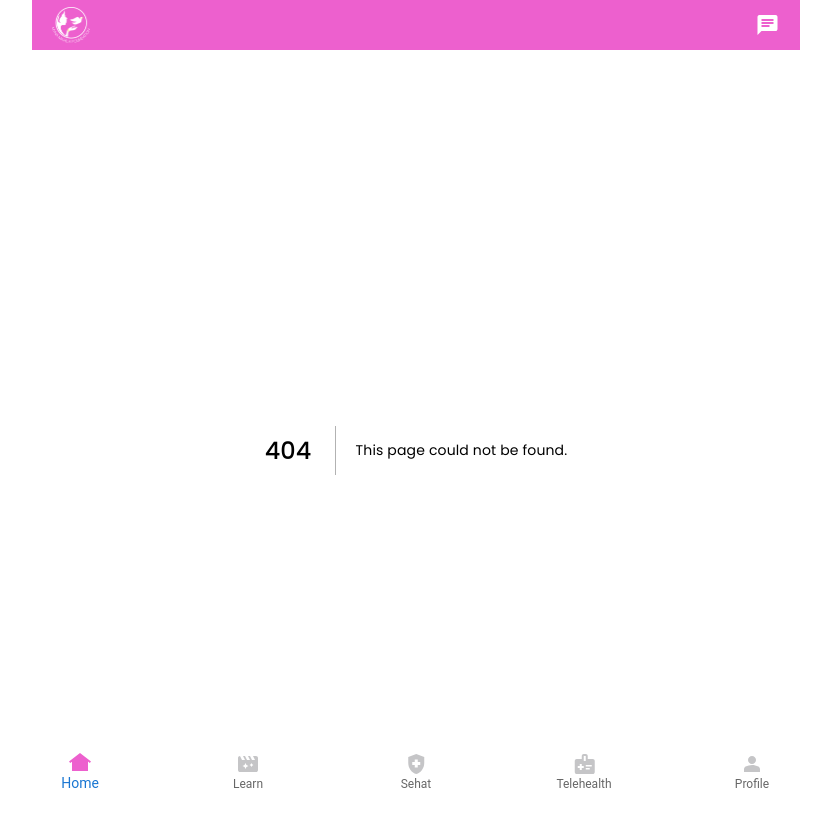
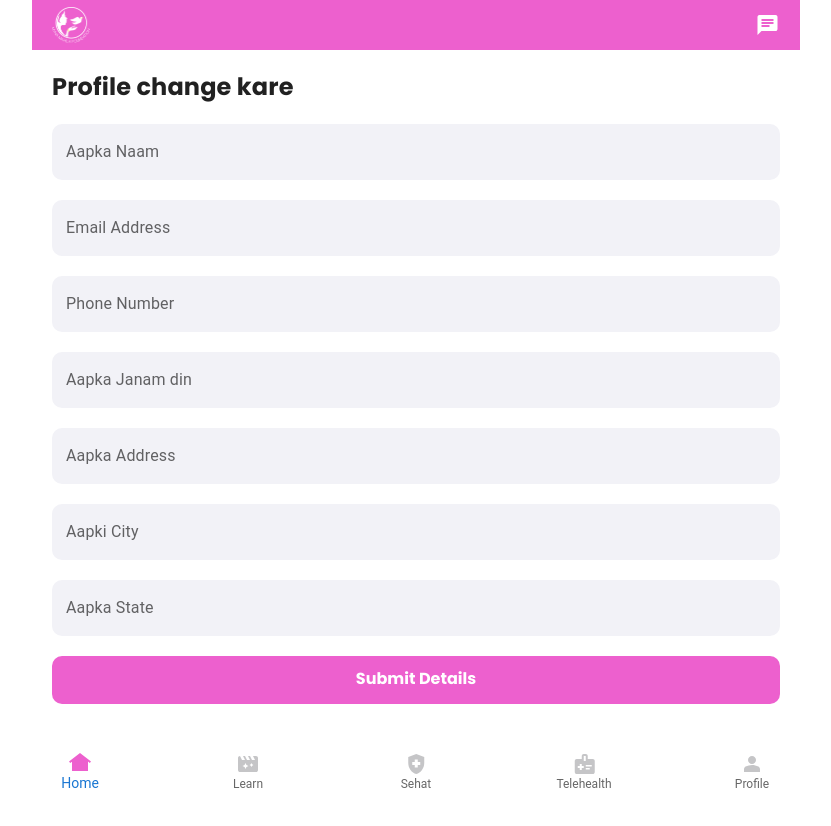
Before and after one commit to enroot-mumbai/mynafe, a Next.js app: page /edit-profile in a window 1280 px wide. Before the commit this address had no page. Shown: the top 826 px of the page, without its empty margins (224-1055 px from the left). After the commit the page ends 800 px from the top, so only its background shows below. Built offline with nearby package versions, Linux system fonts and the light colour scheme.

Commit message:
Edit profile

```diff
--- /dev/null
+++ b/pages/edit-profile.tsx
@@ -0,0 +1,69 @@
+import React from 'react'
+import TextField from '@mui/material/TextField';
+
+type Props = {}
+
+function EditProfile({ }: Props) {
+  return (
+    <div className='pageContainerTop'>
+      <div className='pageContent'>
+        <h2 className='pageTitle'>Profile change kare</h2>
+        <div className='d-flex column flex-gap20'>
+          <TextField
+            className='specialInput'
+            id="outlined-basic"
+            label="Aapka Naam"
+            variant="outlined"
+          />
+          <TextField
+            className='specialInput'
+            id="outlined-basic"
+            label="Email Address"
+            variant="outlined"
+          />
+          <TextField
+            className='specialInput'
+            id="outlined-basic"
+            label="Phone Number"
+            variant="outlined"
+          />
+          <TextField
+            className='specialInput'
+            id="outlined-basic"
+            label="Aapka Janam din"
+            variant="outlined"
+          />
+
+          <TextField
+            className='specialInput'
+            id="outlined-basic"
+            label="Aapka Address"
+            variant="outlined"
+          />
+
+          <TextField
+            className='specialInput'
+            id="outlined-basic"
+            label="Aapki City"
+            variant="outlined"
+          />
+
+          <TextField
+            className='specialInput'
+            id="outlined-basic"
+            label="Aapka State"
+            variant="outlined"
+          />
+
+          <button className='primaryButton w-100'>
+            Submit Details
+          </button>
+        </div>
+
+      </div>
+
+    </div>
+  )
+}
+
+export default EditProfile
```
